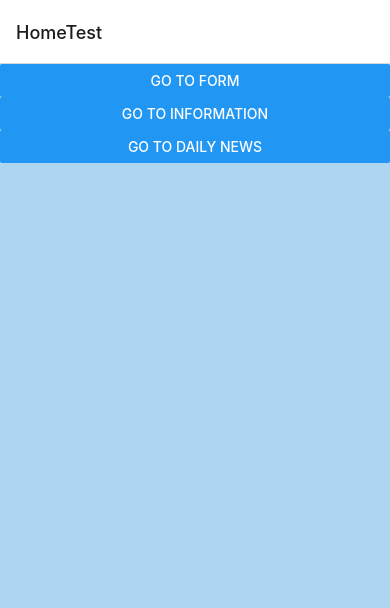
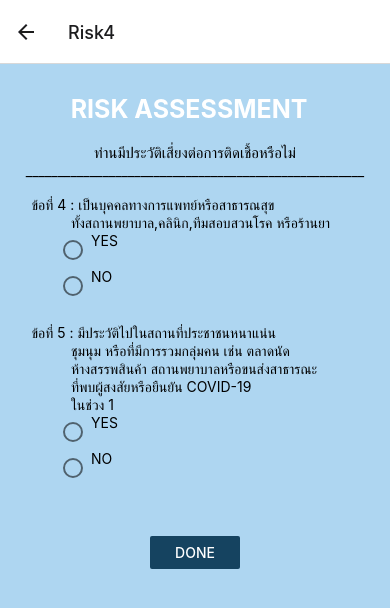
Before and after one commit to SuyadaS/SF341-WhenWillWeWin, a React Native app: screen /Risk4 in a window 390 px wide. Shown: the top 608 px of the page. Built offline with nearby package versions, Linux system fonts and the light colour scheme.

Commit message:
new checkbox

```diff
--- a/App.js
+++ b/App.js
@@ -10,6 +10,7 @@ import Related from './Screens-Info/Related'
 import Risk1 from './Screens-Form/Risk1'
 import Risk2 from './Screens-Form/Risk2'
 import Risk3 from './Screens-Form/Risk3'
+import Risk4 from './Screens-Form/Risk4'
 import Yes from './Screens-Form/Yes'
 import No from './Screens-Form/No'
 import DailyCase from './Screens-Home/DailyCase'
@@ -28,6 +29,7 @@ const App = () => {
         <Stack.Screen name="Risk1" component={Risk1} />
         <Stack.Screen name="Risk2" component={Risk2} />
         <Stack.Screen name="Risk3" component={Risk3} />
+        <Stack.Screen name="Risk4" component={Risk4} />
         <Stack.Screen name="Yes" component={Yes} />
         <Stack.Screen name="No" component={No} />
         <Stack.Screen name="DailyCase" component={DailyCase} />
--- a/Screens-Form/Risk2.js
+++ b/Screens-Form/Risk2.js
@@ -3,9 +3,11 @@ import {Text, StyleSheet, View, Button } from "react-native";
 import CheckBox from 'react-native-checkbox';
 import { NavigationContainer } from '@react-navigation/native';
 import { createNativeStackNavigator } from '@react-navigation/native-stack';
+import { RadioButton } from 'react-native-paper';
 
 function Risk2({navigation}) {
-    const [isSelected, setSelection] = useState(false);
+    const [value, setValue] = useState(false);
+
     return (
 
         <View style={styles.container}>
@@ -19,18 +21,16 @@ function Risk2({navigation}) {
             <Text style={{ textAlign: 'left',}}>{"\t"}ข้อที่ 1.1 : ท่านเดินทางมาจากต่างประเทศ ทุกประเทศ</Text>
             <Text>                  ในช่วง 1 เดือนที่ผ่านมาหรือไม่{"\n"}</Text>
             <View style={styles.checkboxContainer}>
-                <CheckBox style={styles.checkbox}
-                    label='Yes'
-                    value={isSelected}
-                    onValueChange={setSelection}
-                    style={styles.checkbox}
-                />
-                <CheckBox style={styles.checkbox}
-                    label='No '
-                    value={isSelected}
-                    onValueChange={setSelection}
-                    style={styles.checkbox}
-                />
+            <RadioButton.Group onValueChange={newValue => setValue(newValue)} value={value}>
+                <View style={{flexDirection: "row"}}>
+                    <RadioButton value="yes" />
+                    <Text>YES</Text>
+                </View>
+                <View style={{flexDirection: "row"}}>
+                    <RadioButton value="no" />
+                    <Text>NO</Text>
+                </View>
+            </RadioButton.Group>
             </View>
 
             <Text style={{ textAlign: 'left',}}>{"\t"}ข้อที่ 1.2 : (ภายในประเทศไทย) ท่านได้เดินทางมาจาก</Text>
@@ -38,36 +38,19 @@ function Risk2({navigation}) {
             <Text>                  ในช่วง 1 เดือนที่ผ่านมาหรือไม่</Text>
             <Text style={{textAlign: 'center', color: 'red'}}>* * พื้นที่เสี่ยงโปรดดูประกาศตามแต่ละพื้นที่ * *{"\n"}</Text>
             <View style={styles.checkboxContainer}>
-                <CheckBox style={styles.checkbox}
-                    label='Yes'
-                    value={isSelected}
-                    onValueChange={setSelection}
-                    style={styles.checkbox}
-                />
-                <CheckBox style={styles.checkbox}
-                    label='No '
-                    value={isSelected}
-                onValueChange={setSelection}
-                    style={styles.checkbox}
-                />
+            <RadioButton.Group onValueChange={newValue => setValue(newValue)} value={value}>
+                <View style={{flexDirection: "row"}}>
+                    <RadioButton value="yes" />
+                    <Text>YES</Text>
+                </View>
+                <View style={{flexDirection: "row"}}>
+                    <RadioButton value="no" />
+                    <Text>NO</Text>
+                </View>
+            </RadioButton.Group>
             </View>
 
-            <Text style={{ textAlign: 'left'}}>{"\t"}ข้อที่ 2 : ท่านทำงานในสถานกักกันโรค</Text>
-            <Text>                  (State quarantine หรือ locat quarantine){"\n"}</Text>
-            <View style={styles.checkboxContainer}>
-                <CheckBox style={styles.checkbox}
-                    label='Yes'
-                    value={isSelected}
-                    onValueChange={setSelection}
-                    style={styles.checkbox}
-                />
-                <CheckBox style={styles.checkbox}
-                    label='No '
-                    value={isSelected}
-                    onValueChange={setSelection}
-                    style={styles.checkbox}
-                />
-            </View>
+
 
             <View style={styles.buttonContainer}>
                 <Button style={styles.button}
@@ -105,7 +88,7 @@ const styles = StyleSheet.create({
       margin: 8,
     },
     buttonContainer:{
-        marginTop:50,
+        marginTop:0,
         width:90,
         alignSelf:"center"
     }
--- a/Screens-Form/Risk3.js
+++ b/Screens-Form/Risk3.js
@@ -3,73 +3,51 @@ import {Text, StyleSheet, View, Button } from "react-native";
 import CheckBox from 'react-native-checkbox';
 import { NavigationContainer } from '@react-navigation/native';
 import { createNativeStackNavigator } from '@react-navigation/native-stack';
+import { RadioButton } from 'react-native-paper';
 
 
 function Risk3({navigation}) {
-  const [isSelected, setSelection] = useState(false);
+  const [value, setValue] = useState(false);
 
   return (
     <View style={styles.container}>
         <Text style={{ fontSize: 25, fontWeight: 'bold', color: 'white', textAlign: 'center'}}>{"\n"}RISK ASSESSMENT  </Text>
         <Text style={{ fontSize: 15, textAlign: 'center'}}>{"\n"}ท่านมีประวัติเสี่ยงต่อการติดเชื้อหรือไม่</Text>
         <Text style={{ textAlign: 'center'}}>_____________________________________________________{"\n\n"}</Text>
+        <Text style={{ textAlign: 'left'}}>{"\t"}ข้อที่ 2 : ท่านทำงานในสถานกักกันโรค</Text>
+      <Text>                  (State quarantine หรือ locat quarantine){"\n"}</Text>
+      <View style={styles.checkboxContainer}>
+        <RadioButton.Group onValueChange={newValue => setValue(newValue)} value={value}>
+          <View style={{flexDirection: "row"}}>
+            <RadioButton value="yes" />
+            <Text>YES</Text>
+          </View>
+          <View style={{flexDirection: "row"}}>
+            <RadioButton value="no" />
+            <Text>NO</Text>
+          </View>
+        </RadioButton.Group>
+      </View>
         <Text style={{ textAlign: 'left'}}>{"\t"}ข้อที่ 3 : มีประวัติสัมผัสกับผู้ป่วยยืนยันโรคติดเชื้อไวรัส COVID-19{"\n"}</Text>
         <View style={styles.checkboxContainer}>
-            <CheckBox style={styles.checkbox}
-                label='Yes'
-                value={isSelected}
-                onValueChange={setSelection}
-                style={styles.checkbox}
-            />
-            <CheckBox style={styles.checkbox}
-                label='No '
-                value={isSelected}
-                onValueChange={setSelection}
-                style={styles.checkbox}
-            />
+          <RadioButton.Group onValueChange={newValue => setValue(newValue)} value={value}>
+            <View style={{flexDirection: "row"}}>
+              <RadioButton value="yes" />
+              <Text>YES</Text>
+            </View>
+            <View style={{flexDirection: "row"}}>
+              <RadioButton value="no" />
+              <Text>NO</Text>
+            </View>
+          </RadioButton.Group>
         </View>
-        <Text style={{ textAlign: 'left'}}>{"\t"}ข้อที่ 4 : เป็นบุคคลทางการแพทย์หรือสาธารณสุข </Text>
-        <Text>                  ทั้งสถานพยาบาล,คลินิก,ทีมสอบสวนโรค หรือร้านยา{"\n"}</Text>
-        <View style={styles.checkboxContainer}>
-            <CheckBox style={styles.checkbox}
-                label='Yes'
-                value={isSelected}
-                onValueChange={setSelection}
-                style={styles.checkbox}
-            />
-            <CheckBox style={styles.checkbox}
-                label='No '
-                value={isSelected}
-                onValueChange={setSelection}
-                style={styles.checkbox}
-            />
-        </View>
-        <Text style={{ textAlign: 'left'}}>{"\t"}ข้อที่ 5 : มีประวัติไปในสถานที่ประชาชนหนาแน่น </Text>
-        <Text>                  ชุมนุม หรือที่มีการรวมกลุ่มคน เช่น ตลาดนัด</Text>
-        <Text>                  ห้างสรรพสินค้า สถานพยาบาลหรือขนส่งสาธารณะ</Text>
-        <Text>                  ที่พบผู้สงสัยหรือยืนยัน COVID-19</Text>
-        <Text>                  ในช่วง 1 {"\n"}</Text>
 
-        <View style={styles.checkboxContainer}>
-            <CheckBox style={styles.checkbox}
-                label='Yes'
-                value={isSelected}
-                onValueChange={setSelection}
-                style={styles.checkbox}
-            />
-            <CheckBox style={styles.checkbox}
-                label='No '
-                value={isSelected}
-                onValueChange={setSelection}
-                style={styles.checkbox}
-            />
-        </View>
         <View style={styles.buttonContainer}>
             <Button style={styles.button}
-            title="done"
+            title="next"
             color="#154360"
             onPress={() =>
-              navigation.navigate('No')}
+              navigation.navigate('Risk4')}
             />
         </View>
     </View>
@@ -100,7 +78,7 @@ const styles = StyleSheet.create({
     margin: 8,
   },
   buttonContainer:{
-      marginTop:50,
+      marginTop:100,
       width:90,
       alignSelf:"center"
   }
--- /dev/null
+++ b/Screens-Form/Risk4.js
@@ -0,0 +1,91 @@
+import React, { useState } from "react";
+import {Text, StyleSheet, View, Button } from "react-native";
+import CheckBox from 'react-native-checkbox';
+import { NavigationContainer } from '@react-navigation/native';
+import { createNativeStackNavigator } from '@react-navigation/native-stack';
+import { RadioButton } from 'react-native-paper';
+
+
+function Risk4({navigation}) {
+  const [value, setValue] = useState(false);
+
+  return (
+    <View style={styles.container}>
+        <Text style={{ fontSize: 25, fontWeight: 'bold', color: 'white', textAlign: 'center'}}>{"\n"}RISK ASSESSMENT  </Text>
+        <Text style={{ fontSize: 15, textAlign: 'center'}}>{"\n"}ท่านมีประวัติเสี่ยงต่อการติดเชื้อหรือไม่</Text>
+        <Text style={{ textAlign: 'center'}}>_____________________________________________________{"\n\n"}</Text>
+        <Text style={{ textAlign: 'left'}}>{"\t"}ข้อที่ 4 : เป็นบุคคลทางการแพทย์หรือสาธารณสุข </Text>
+        <Text>                  ทั้งสถานพยาบาล,คลินิก,ทีมสอบสวนโรค หรือร้านยา{"\n"}</Text>
+        <View style={styles.checkboxContainer}>
+          <RadioButton.Group onValueChange={newValue => setValue(newValue)} value={value}>
+            <View style={{flexDirection: "row"}}>
+                <RadioButton value="yes" />
+                <Text>YES</Text>
+            </View>
+            <View style={{flexDirection: "row"}}>
+                <RadioButton value="no" />
+                <Text>NO</Text>
+            </View>
+          </RadioButton.Group>
+        </View>
+        <Text style={{ textAlign: 'left'}}>{"\t"}ข้อที่ 5 : มีประวัติไปในสถานที่ประชาชนหนาแน่น </Text>
+        <Text>                  ชุมนุม หรือที่มีการรวมกลุ่มคน เช่น ตลาดนัด</Text>
+        <Text>                  ห้างสรรพสินค้า สถานพยาบาลหรือขนส่งสาธารณะ</Text>
+        <Text>                  ที่พบผู้สงสัยหรือยืนยัน COVID-19</Text>
+        <Text>                  ในช่วง 1 {"\n"}</Text>
+
+        <View style={styles.checkboxContainer}>
+          <RadioButton.Group onValueChange={newValue => setValue(newValue)} value={value}>
+            <View style={{flexDirection: "row"}}>
+                <RadioButton value="yes" />
+                <Text>YES</Text>
+            </View>
+            <View style={{flexDirection: "row"}}>
+                <RadioButton value="no" />
+                <Text>NO</Text>
+            </View>
+          </RadioButton.Group>
+        </View>
+        <View style={styles.buttonContainer}>
+            <Button style={styles.button}
+            title="done"
+            color="#154360"
+            onPress={() =>
+              navigation.navigate('No')}
+            />
+        </View>
+    </View>
+
+
+
+  );
+};
+
+const styles = StyleSheet.create({
+  container: {
+    flex: 1,
+    backgroundColor: '#AED6F1',
+
+  },
+  checkboxContainer: {
+    flexDirection: "row",
+    marginBottom: 20,
+    marginLeft: 55
+  },
+  checkbox: {
+    alignSelf:"center",
+    marginRight:0
+
+
+  },
+  label: {
+    margin: 8,
+  },
+  buttonContainer:{
+      marginTop:30,
+      width:90,
+      alignSelf:"center"
+  }
+});
+
+export default Risk4;
--- a/package.json
+++ b/package.json
@@ -17,6 +17,7 @@
     "react-native": "^0.65.1",
     "react-native-app-link": "^1.0.1",
     "react-native-checkbox": "^2.0.0",
+    "react-native-paper": "^4.9.2",
     "react-native-safe-area-context": "^3.3.2",
     "react-native-screens": "^3.8.0",
     "react-native-vector-icons": "^8.1.0",
```
Also changed, not shown: 1 other file (tests, documents, lock files or other folders).
